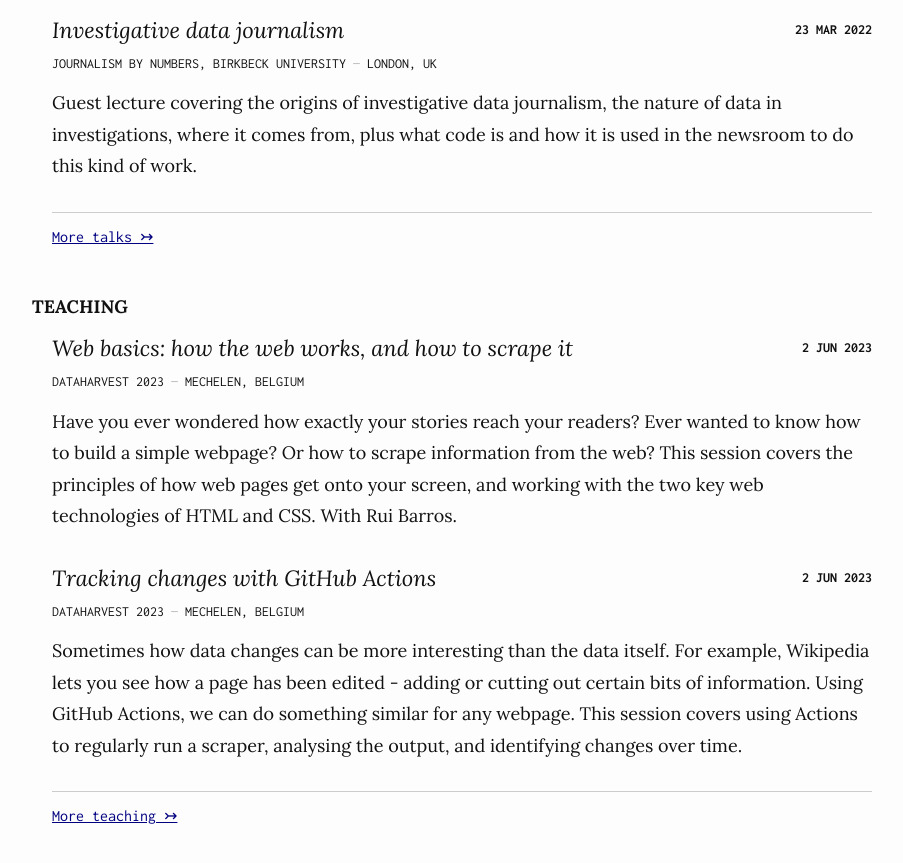
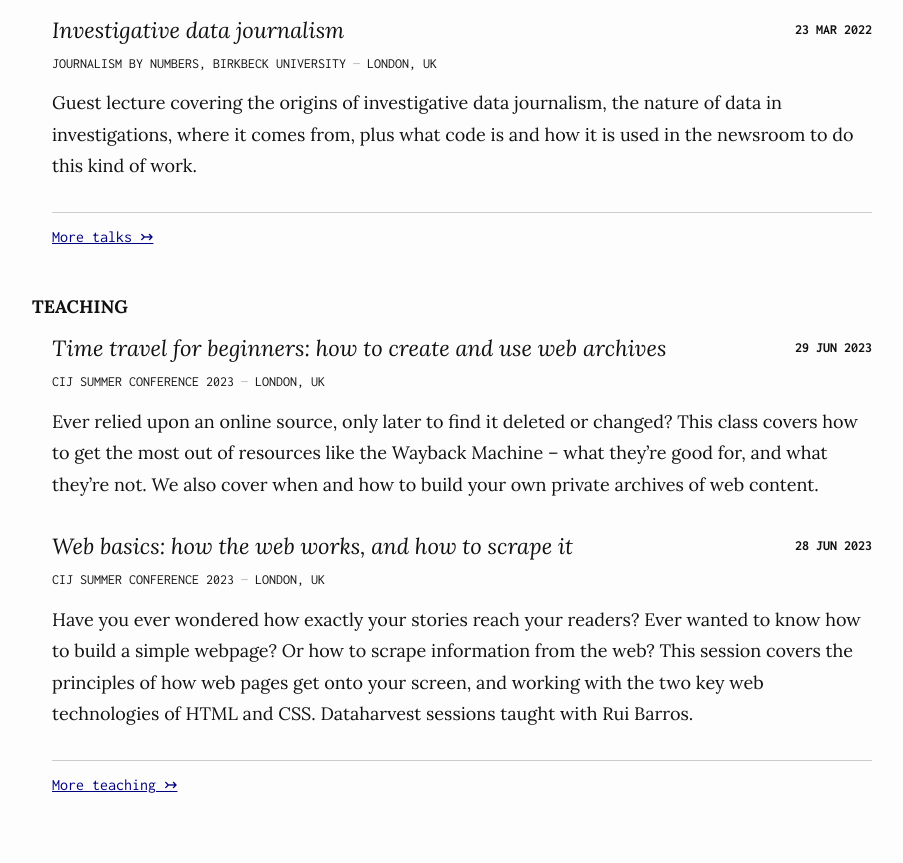
Before and after one commit to maxharlow/maxharlow.github.io, a Jekyll site: the page built from index.md, in a window 1280 px wide and 900 px high, scrolled down 2035 px. Shown: the top 863 px of the window, without its empty margins (188-1091 px from the left). Built offline with Jekyll 4.4.1, drawn with Linux system fonts in a browser that asks for light colours.

Commit message:
Add CIJ 2023

```diff
--- a/_data/teaching.yaml
+++ b/_data/teaching.yaml
@@ -1,6 +1,21 @@
+-   title: "Time travel for beginners: how to create and use web archives"
+    details: Ever relied upon an online source, only later to find it deleted or changed? This class covers how to get the most out of resources like the Wayback Machine -- what they're good for, and what they're not. We also cover when and how to build your own private archives of web content.
+    runs:
+      - date: 2023-06-29
+        event: CIJ Summer Conference 2023
+        location: London, UK
+
+      - date: 2022-05-21
+        event: Dataharvest 2022
+        location: Mechelen, Belgium
+
 -   title: "Web basics: how the web works, and how to scrape it"
-    details: Have you ever wondered how exactly your stories reach your readers? Ever wanted to know how to build a simple webpage? Or how to scrape information from the web? This session covers the principles of how web pages get onto your screen, and working with the two key web technologies of HTML and CSS. With Rui Barros.
+    details: Have you ever wondered how exactly your stories reach your readers? Ever wanted to know how to build a simple webpage? Or how to scrape information from the web? This session covers the principles of how web pages get onto your screen, and working with the two key web technologies of HTML and CSS. Dataharvest sessions taught with Rui Barros.
     runs:
+      - date: 2023-06-28
+        event: CIJ Summer Conference 2023
+        location: London, UK
+
       - date: 2023-06-02
         event: Dataharvest 2023
         location: Mechelen, Belgium
@@ -67,13 +82,6 @@
         event: Nicar 2018
         location: Chicago, USA
         slides: https://docs.google.com/presentation/d/1Mzjv3Ok0g3E-6ll-__S10CZ90X4X7mbgif8UOD_0eoQ
-
--   title: "Time travel for beginners: how to create and use web archives"
-    details: Ever relied upon an online source, only later to find it deleted or changed? This class covers how to get the most out of resources like the Wayback Machine -- what they're good for, and what they're not. We also cover when and how to build your own private archives of web content.
-    runs:
-      - date: 2022-05-21
-        event: Dataharvest 2022
-        location: Mechelen, Belgium
 
 -   title: An introduction to data for investigations
     details: Where do you start using data in investigations? This training morning covers what data really is, developing a 'data state of mind' to spot opportunities, data sourcing including using unstructured data, hands-on scraping websites and interviewing datasets to get answers to your questions, as well as developing rigorous working practices that help you avoid mistakes.
```
